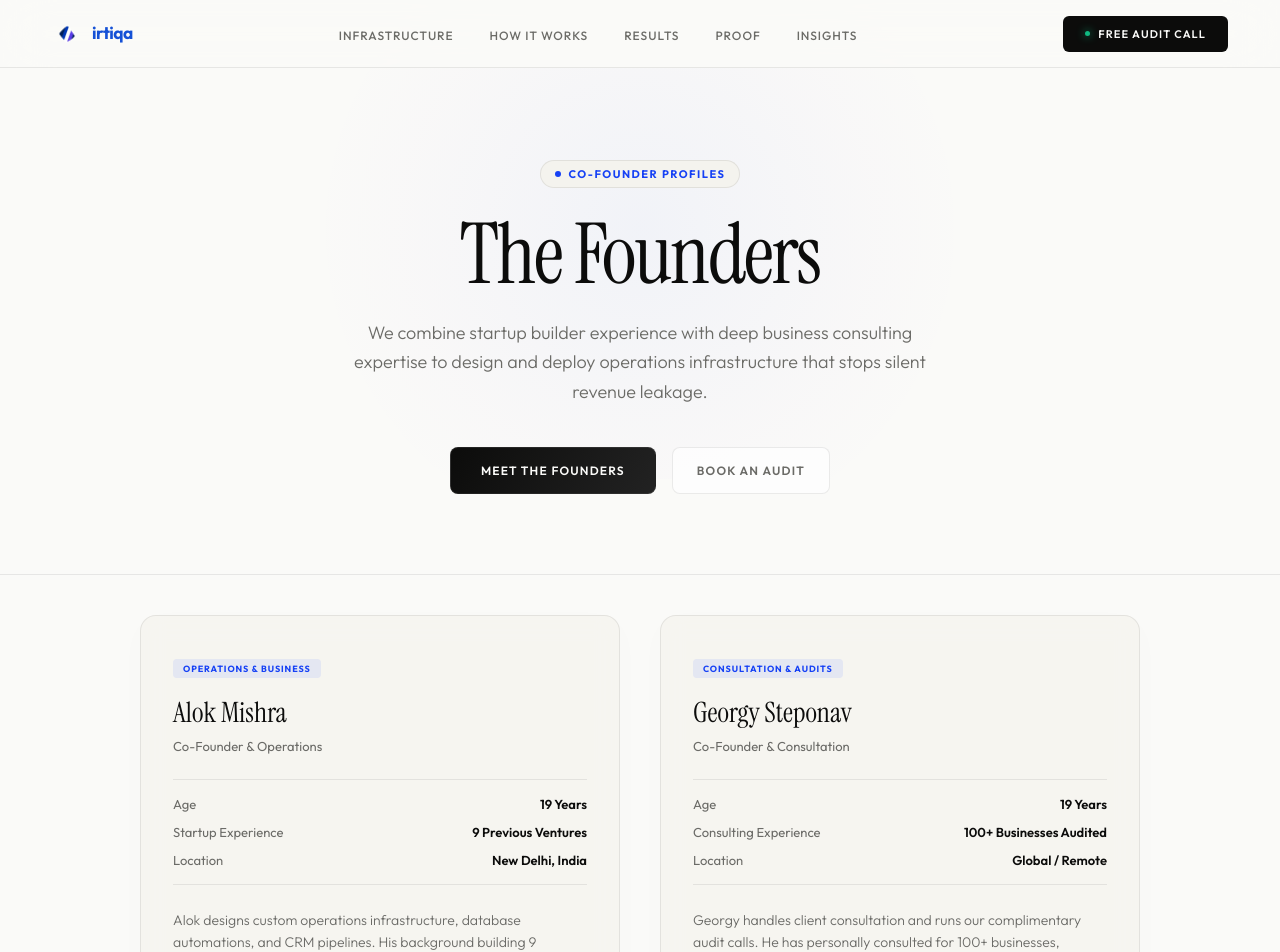
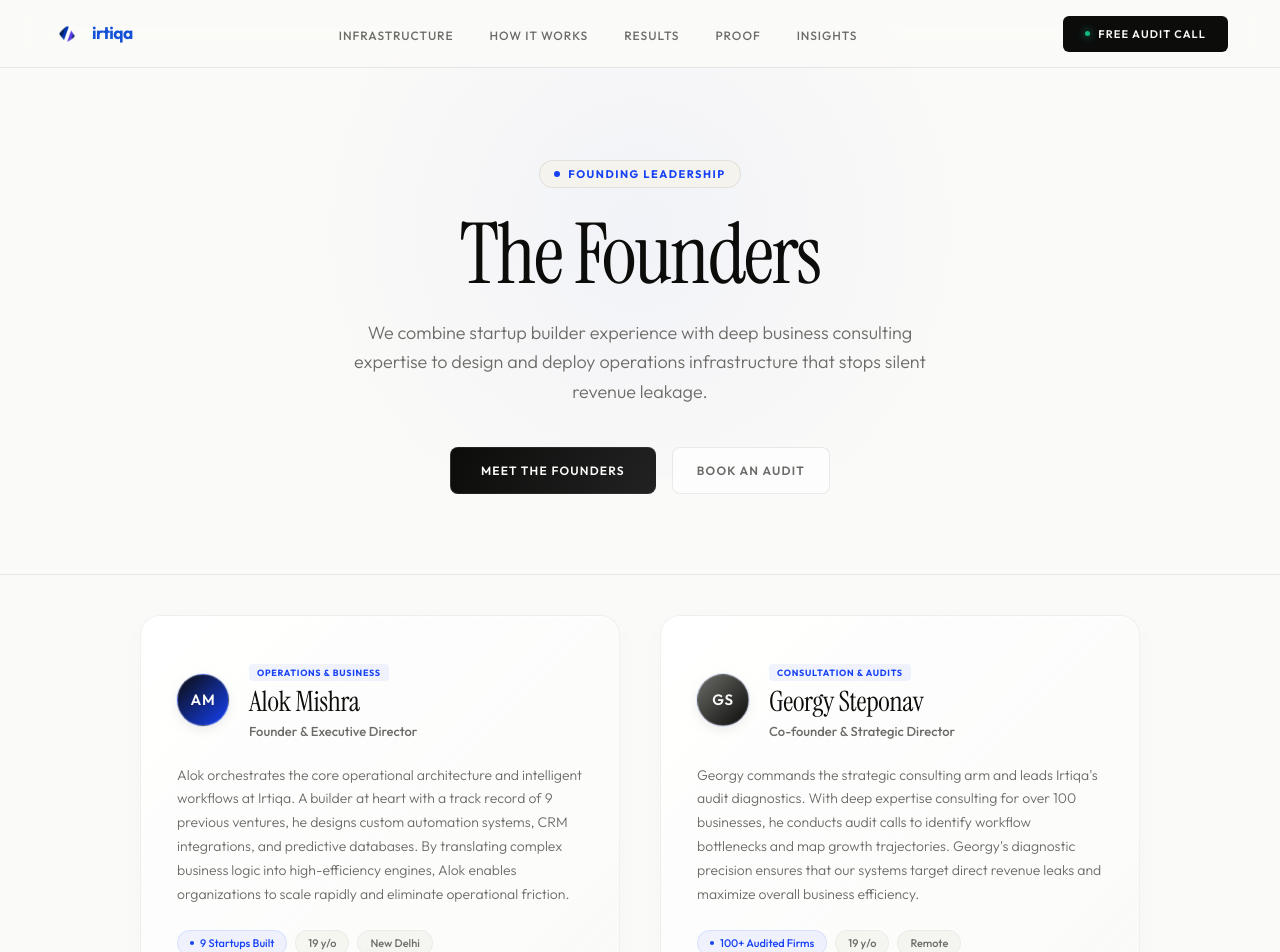
Before and after one commit to LionCrown69/irtiqa, a Next.js app: page /founder in a window 1280 px wide. Shown: the top 952 px of the page. Built offline with nearby package versions, Linux system fonts and the light colour scheme.

Commit message:
Refactor founder profiles: update titles, bios, and upgrade to premium glassmorphic card design

```diff
--- a/app/founder/page.tsx
+++ b/app/founder/page.tsx
@@ -2,15 +2,15 @@ import type { Metadata } from 'next';
 import FounderClient from '../../src/components/FounderClient';
 
 export const metadata: Metadata = {
-  title: "Alok Mishra | Founder, Irtiqa AI",
-  description: "Alok Mishra is the founder of Irtiqa AI. He designs custom revenue operations infrastructure and agentic AI systems for global service businesses.",
+  title: "Alok Mishra | Founder & Executive Director, Irtiqa AI",
+  description: "Alok Mishra is the Founder & Executive Director of Irtiqa AI. He designs custom revenue operations infrastructure and agentic AI systems for global service businesses.",
   keywords: "Alok Mishra, Alok Mishra Irtiqa, Alok Mishra founder, revenue operations architect, agentic AI, Irtiqa AI founder, Alok Mishra Delhi",
   alternates: {
     canonical: "https://www.irtiqaaiagency.com/founder",
   },
   openGraph: {
-    title: "Alok Mishra | Founder, Irtiqa AI",
-    description: "Alok Mishra is the founder of Irtiqa AI. He designs custom revenue operations infrastructure and agentic AI systems for global service businesses.",
+    title: "Alok Mishra | Founder & Executive Director, Irtiqa AI",
+    description: "Alok Mishra is the Founder & Executive Director of Irtiqa AI. He designs custom revenue operations infrastructure and agentic AI systems for global service businesses.",
     url: "https://www.irtiqaaiagency.com/founder",
     type: "profile",
     images: [
@@ -32,7 +32,7 @@ export default function FounderPage() {
         "name": "Alok Mishra",
         "jobTitle": "Founder & Executive Director",
         "email": "alok@irtiqaaiagency.com",
-        "description": "Alok Mishra is the Founder & Executive Director of Irtiqa AI. He designs custom revenue operations infrastructure and automated pipelines.",
+        "description": "Alok Mishra is the Founder & Executive Director of Irtiqa AI. He orchestrates the core operational architecture, database integrations, and CRM pipelines at Irtiqa.",
         "worksFor": {
           "@type": "Organization",
           "@id": "https://www.irtiqaaiagency.com/#organization",
@@ -68,8 +68,8 @@ export default function FounderPage() {
         "@type": "Person",
         "@id": "https://www.irtiqaaiagency.com/founder/#georgy",
         "name": "Georgy Steponav",
-        "jobTitle": "Co-Founder & Strategic Director",
-        "description": "Georgy Steponav is the Co-Founder & Strategic Director of Irtiqa AI. He manages client consultations and operations audits.",
+        "jobTitle": "Co-founder & Strategic Director",
+        "description": "Georgy Steponav is the Co-founder & Strategic Director of Irtiqa AI. He leads the strategic consulting arm, client discovery audits, and workflow diagnostics.",
         "worksFor": {
           "@type": "Organization",
           "@id": "https://www.irtiqaaiagency.com/#organization",
--- a/src/components/FounderClient.tsx
+++ b/src/components/FounderClient.tsx
@@ -75,7 +75,7 @@ export default function FounderClient() {
               backgroundColor: 'var(--w2)'
             }}>
               <span style={{ width: '6px', height: '6px', background: 'var(--b)', borderRadius: '50%' }}></span>
-              Co-Founder Profiles
+              Founding Leadership
             </div>
 
             <h1 className="hero-h1" style={{
@@ -121,101 +121,85 @@ export default function FounderClient() {
           </div>
         </section>
 
-        {/* ─── CO-FOUNDERS SECTION ─── */}
+        {/* ─── LEADERSHIP SECTION ─── */}
         <section id="founders" style={{ padding: '40px 24px 120px', borderTop: '1px solid var(--rule)', background: 'var(--w)' }}>
-          <div className="founder-grid-container" style={{ maxWidth: '1000px', margin: '0 auto', display: 'grid', gridTemplateColumns: 'repeat(auto-fit, minmax(320px, 1fr))', gap: '40px' }}>
+          <div className="founder-grid-container" style={{ maxWidth: '1000px', margin: '0 auto' }}>
 
             {/* Card 1: Alok Mishra */}
-            <div className="reveal d1" style={{
-              background: 'rgba(244, 243, 238, 0.75)',
-              backdropFilter: 'blur(12px)',
-              WebkitBackdropFilter: 'blur(12px)',
-              border: '1px solid rgba(12, 12, 11, 0.08)',
-              borderRadius: '16px',
-              padding: '40px 32px',
-              display: 'flex',
-              flexDirection: 'column',
-              gap: '24px',
-              boxShadow: '0 8px 32px rgba(12, 12, 11, 0.015)'
-            }}>
-              <div>
-                <span style={{ fontSize: '9px', fontWeight: 700, letterSpacing: '0.1em', textTransform: 'uppercase', color: 'var(--b)', background: 'rgba(22,65,245,0.08)', padding: '4px 10px', borderRadius: '4px', display: 'inline-block', marginBottom: '16px' }}>Operations & Business</span>
-                <h2 style={{ fontFamily: 'var(--serif)', fontSize: '28px', fontWeight: 400, color: 'var(--ink)', marginBottom: '4px' }}>Alok Mishra</h2>
-                <span style={{ fontSize: '13px', color: 'var(--sub)' }}>Co-Founder & Operations</span>
-              </div>
-
-              <div style={{ display: 'flex', flexDirection: 'column', gap: '12px', borderTop: '1px solid var(--rule)', borderBottom: '1px solid var(--rule)', padding: '16px 0', fontSize: '13px' }}>
-                <div style={{ display: 'flex', justifyContent: 'space-between' }}>
-                  <span style={{ color: 'var(--sub)' }}>Age</span>
-                  <span style={{ fontWeight: 600, color: 'var(--ink)' }}>19 Years</span>
+            <div className="founder-card reveal d1">
+              <div style={{ display: 'flex', alignItems: 'center', gap: '20px' }}>
+                <div className="founder-avatar" style={{ background: 'linear-gradient(135deg, var(--ink) 0%, var(--b) 100%)' }}>
+                  AM
                 </div>
-                <div style={{ display: 'flex', justifyContent: 'space-between' }}>
-                  <span style={{ color: 'var(--sub)' }}>Startup Experience</span>
-                  <span style={{ fontWeight: 600, color: 'var(--ink)' }}>9 Previous Ventures</span>
-                </div>
-                <div style={{ display: 'flex', justifyContent: 'space-between' }}>
-                  <span style={{ color: 'var(--sub)' }}>Location</span>
-                  <span style={{ fontWeight: 600, color: 'var(--ink)' }}>New Delhi, India</span>
+                <div>
+                  <span style={{ fontSize: '9px', fontWeight: 700, letterSpacing: '0.08em', textTransform: 'uppercase', color: 'var(--b)', background: 'var(--b-lo)', padding: '3px 8px', borderRadius: '4px', display: 'inline-block', marginBottom: '6px' }}>Operations & Business</span>
+                  <h2 style={{ fontFamily: 'var(--serif)', fontSize: '28px', fontWeight: 400, color: 'var(--ink)', marginBottom: '2px', letterSpacing: '-0.01em', lineHeight: 1.1 }}>Alok Mishra</h2>
+                  <span style={{ fontSize: '13px', color: 'var(--sub)', fontWeight: 500 }}>Founder & Executive Director</span>
                 </div>
               </div>
 
-              <p style={{ fontSize: '14px', lineHeight: 1.6, color: 'var(--sub)', fontWeight: 300 }}>
-                Alok designs custom operations infrastructure, database automations, and CRM pipelines. His background building 9 previous ventures helps translate business needs into production software.
+              <p style={{ fontSize: '14px', lineHeight: 1.7, color: 'var(--sub)', fontWeight: 300 }}>
+                Alok orchestrates the core operational architecture and intelligent workflows at Irtiqa. A builder at heart with a track record of 9 previous ventures, he designs custom automation systems, CRM integrations, and predictive databases. By translating complex business logic into high-efficiency engines, Alok enables organizations to scale rapidly and eliminate operational friction.
               </p>
+
+              <div style={{ display: 'flex', gap: '8px', flexWrap: 'wrap', marginTop: 'auto', marginBottom: '8px' }}>
+                <span className="founder-pill active">
+                  <span style={{ width: '4px', height: '4px', background: 'var(--b)', borderRadius: '50%' }}></span>
+                  9 Startups Built
+                </span>
+                <span className="founder-pill">
+                  19 y/o
+                </span>
+                <span className="founder-pill">
+                  New Delhi
+                </span>
+              </div>
 
               <a
                 href="https://www.linkedin.com/in/alokmishra-"
                 className="btn-outline"
                 target="_blank"
                 rel="noopener noreferrer"
-                style={{ marginTop: 'auto', padding: '10px 16px', fontSize: '11px', textAlign: 'center', justifyContent: 'center', width: '100%' }}
+                style={{ padding: '12px 16px', fontSize: '11px', textAlign: 'center', justifyContent: 'center', width: '100%', borderRadius: '8px' }}
               >
                 LinkedIn Profile
               </a>
             </div>
 
             {/* Card 2: Georgy Steponav */}
-            <div className="reveal d2" style={{
-              background: 'rgba(244, 243, 238, 0.75)',
-              backdropFilter: 'blur(12px)',
-              WebkitBackdropFilter: 'blur(12px)',
-              border: '1px solid rgba(12, 12, 11, 0.08)',
-              borderRadius: '16px',
-              padding: '40px 32px',
-              display: 'flex',
-              flexDirection: 'column',
-              gap: '24px',
-              boxShadow: '0 8px 32px rgba(12, 12, 11, 0.015)'
-            }}>
-              <div>
-                <span style={{ fontSize: '9px', fontWeight: 700, letterSpacing: '0.1em', textTransform: 'uppercase', color: 'var(--b)', background: 'rgba(22,65,245,0.08)', padding: '4px 10px', borderRadius: '4px', display: 'inline-block', marginBottom: '16px' }}>Consultation & Audits</span>
-                <h2 style={{ fontFamily: 'var(--serif)', fontSize: '28px', fontWeight: 400, color: 'var(--ink)', marginBottom: '4px' }}>Georgy Steponav</h2>
-                <span style={{ fontSize: '13px', color: 'var(--sub)' }}>Co-Founder & Consultation</span>
-              </div>
-
-              <div style={{ display: 'flex', flexDirection: 'column', gap: '12px', borderTop: '1px solid var(--rule)', borderBottom: '1px solid var(--rule)', padding: '16px 0', fontSize: '13px' }}>
-                <div style={{ display: 'flex', justifyContent: 'space-between' }}>
-                  <span style={{ color: 'var(--sub)' }}>Age</span>
-                  <span style={{ fontWeight: 600, color: 'var(--ink)' }}>19 Years</span>
+            <div className="founder-card reveal d2">
+              <div style={{ display: 'flex', alignItems: 'center', gap: '20px' }}>
+                <div className="founder-avatar" style={{ background: 'linear-gradient(135deg, var(--sub) 0%, var(--ink) 100%)' }}>
+                  GS
                 </div>
-                <div style={{ display: 'flex', justifyContent: 'space-between' }}>
-                  <span style={{ color: 'var(--sub)' }}>Consulting Experience</span>
-                  <span style={{ fontWeight: 600, color: 'var(--ink)' }}>100+ Businesses Audited</span>
-                </div>
-                <div style={{ display: 'flex', justifyContent: 'space-between' }}>
-                  <span style={{ color: 'var(--sub)' }}>Location</span>
-                  <span style={{ fontWeight: 600, color: 'var(--ink)' }}>Global / Remote</span>
+                <div>
+                  <span style={{ fontSize: '9px', fontWeight: 700, letterSpacing: '0.08em', textTransform: 'uppercase', color: 'var(--b)', background: 'var(--b-lo)', padding: '3px 8px', borderRadius: '4px', display: 'inline-block', marginBottom: '6px' }}>Consultation & Audits</span>
+                  <h2 style={{ fontFamily: 'var(--serif)', fontSize: '28px', fontWeight: 400, color: 'var(--ink)', marginBottom: '2px', letterSpacing: '-0.01em', lineHeight: 1.1 }}>Georgy Steponav</h2>
+                  <span style={{ fontSize: '13px', color: 'var(--sub)', fontWeight: 500 }}>Co-founder & Strategic Director</span>
                 </div>
               </div>
 
-              <p style={{ fontSize: '14px', lineHeight: 1.6, color: 'var(--sub)', fontWeight: 300 }}>
-                Georgy handles client consultation and runs our complimentary audit calls. He has personally consulted for 100+ businesses, diagnosing pipeline friction points at scale.
+              <p style={{ fontSize: '14px', lineHeight: 1.7, color: 'var(--sub)', fontWeight: 300 }}>
+                Georgy commands the strategic consulting arm and leads Irtiqa's audit diagnostics. With deep expertise consulting for over 100 businesses, he conducts audit calls to identify workflow bottlenecks and map growth trajectories. Georgy's diagnostic precision ensures that our systems target direct revenue leaks and maximize overall business efficiency.
               </p>
+
+              <div style={{ display: 'flex', gap: '8px', flexWrap: 'wrap', marginTop: 'auto', marginBottom: '8px' }}>
+                <span className="founder-pill active">
+                  <span style={{ width: '4px', height: '4px', background: 'var(--b)', borderRadius: '50%' }}></span>
+                  100+ Audited Firms
+                </span>
+                <span className="founder-pill">
+                  19 y/o
+                </span>
+                <span className="founder-pill">
+                  Remote
+                </span>
+              </div>
 
               <a
                 href="#book"
                 className="btn-fill"
-                style={{ marginTop: 'auto', padding: '10px 16px', fontSize: '11px', textAlign: 'center', justifyContent: 'center', width: '100%' }}
+                style={{ padding: '12px 16px', fontSize: '11px', textAlign: 'center', justifyContent: 'center', width: '100%', borderRadius: '8px' }}
               >
                 Book Audit With Georgy
               </a>
@@ -268,6 +252,106 @@ export default function FounderClient() {
           gap: 40px;
         }
 
+        .founder-card {
+          background: linear-gradient(135deg, rgba(255, 255, 255, 0.9) 0%, rgba(250, 250, 248, 0.6) 100%);
+          backdrop-filter: blur(20px);
+          -webkit-backdrop-filter: blur(20px);
+          border: 1px solid rgba(12, 12, 11, 0.05);
+          border-radius: 20px;
+          padding: 44px 36px;
+          display: flex;
+          flex-direction: column;
+          gap: 24px;
+          position: relative;
+          overflow: hidden;
+          transition: all 0.4s cubic-bezier(0.16, 1, 0.3, 1);
+          box-shadow: 0 8px 32px rgba(12, 12, 11, 0.02),
+                      inset 0 1px 0 rgba(255, 255, 255, 0.8);
+        }
+
+        .founder-card::before {
+          content: '';
+          position: absolute;
+          top: 0;
+          left: 0;
+          right: 0;
+          height: 3px;
+          background: linear-gradient(90deg, var(--b) 0%, #7c3aed 100%);
+          opacity: 0;
+          transition: opacity 0.4s var(--ease);
+        }
+
+        .founder-card:hover {
+          transform: translateY(-6px);
+          border-color: rgba(22, 65, 245, 0.15);
+          box-shadow: 0 24px 48px -12px rgba(22, 65, 245, 0.06),
+                      inset 0 1px 0 rgba(255, 255, 255, 0.9);
+        }
+
+        .founder-card:hover::before {
+          opacity: 1;
+        }
+
+        .founder-avatar {
+          width: 52px;
+          height: 52px;
+          border-radius: 50%;
+          display: flex;
+          align-items: center;
+          justify-content: center;
+          color: var(--w);
+          font-family: var(--ui);
+          font-size: 15px;
+          font-weight: 600;
+          letter-spacing: 0.05em;
+          border: 1px solid rgba(255, 255, 255, 0.25);
+          box-shadow: 0 4px 12px rgba(12, 12, 11, 0.08);
+          position: relative;
+          flex-shrink: 0;
+        }
+
+        .founder-avatar::after {
+          content: '';
+          position: absolute;
+          inset: -2px;
+          border-radius: 50%;
+          border: 1px solid rgba(22, 65, 245, 0.12);
+          pointer-events: none;
+        }
+
+        .founder-pill {
+          font-size: 11px;
+          font-weight: 500;
+          color: var(--sub);
+          background: rgba(236, 234, 226, 0.4);
+          border: 1px solid rgba(12, 12, 11, 0.04);
+          padding: 5px 12px;
+          border-radius: 100px;
+          display: inline-flex;
+          align-items: center;
+          gap: 6px;
+          transition: all 0.3s var(--ease);
+        }
+
+        .founder-pill.active {
+          color: var(--b);
+          background: var(--b-lo);
+          border-color: rgba(22, 65, 245, 0.1);
+        }
+
+        .founder-card:hover .founder-pill.active {
+          background: rgba(22, 65, 245, 0.08);
+          border-color: rgba(22, 65, 245, 0.18);
+          transform: translateY(-1px);
+        }
+
+        .founder-card:hover .founder-pill:not(.active) {
+          background: rgba(236, 234, 226, 0.75);
+          border-color: rgba(12, 12, 11, 0.06);
+          color: var(--ink);
+          transform: translateY(-1px);
+        }
+
         .venture-chip:hover {
           color: var(--b);
           border-color: rgba(22, 65, 245, 0.25);
```
